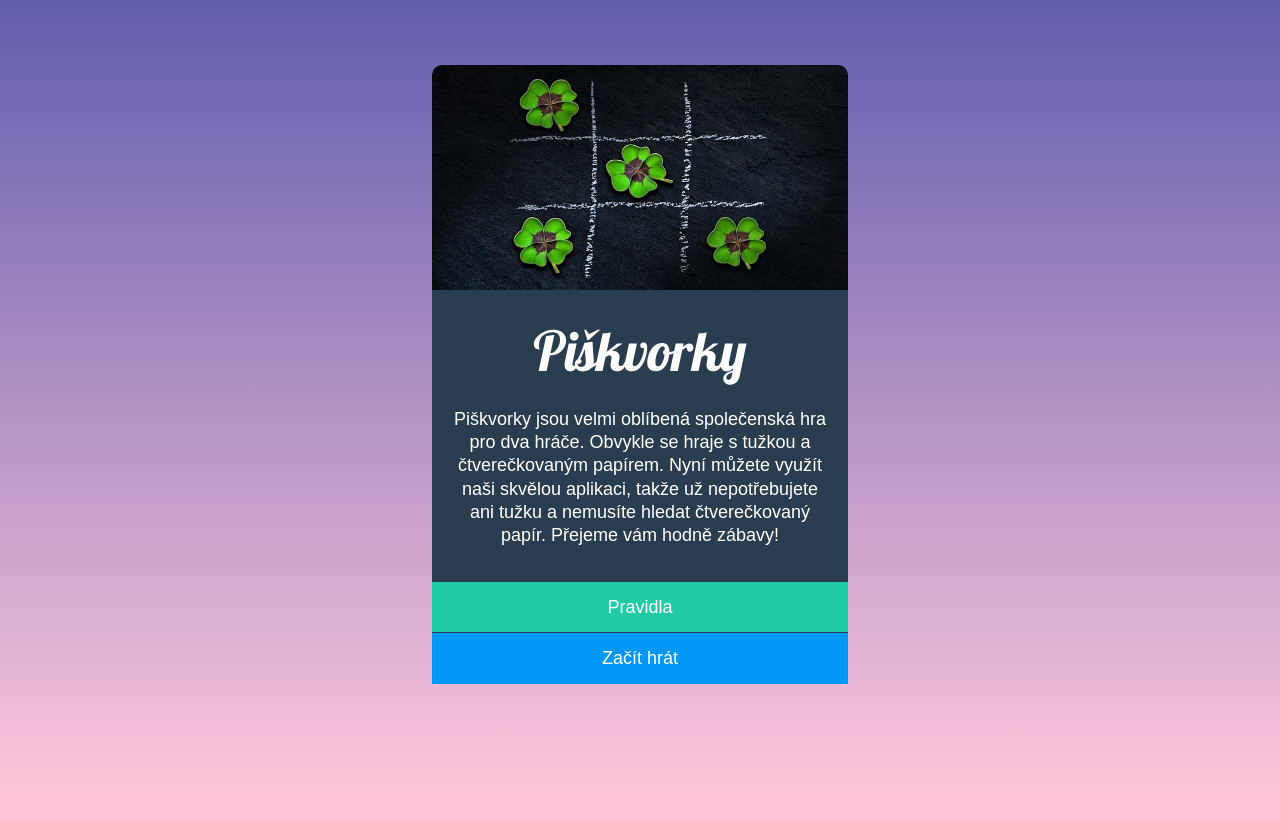
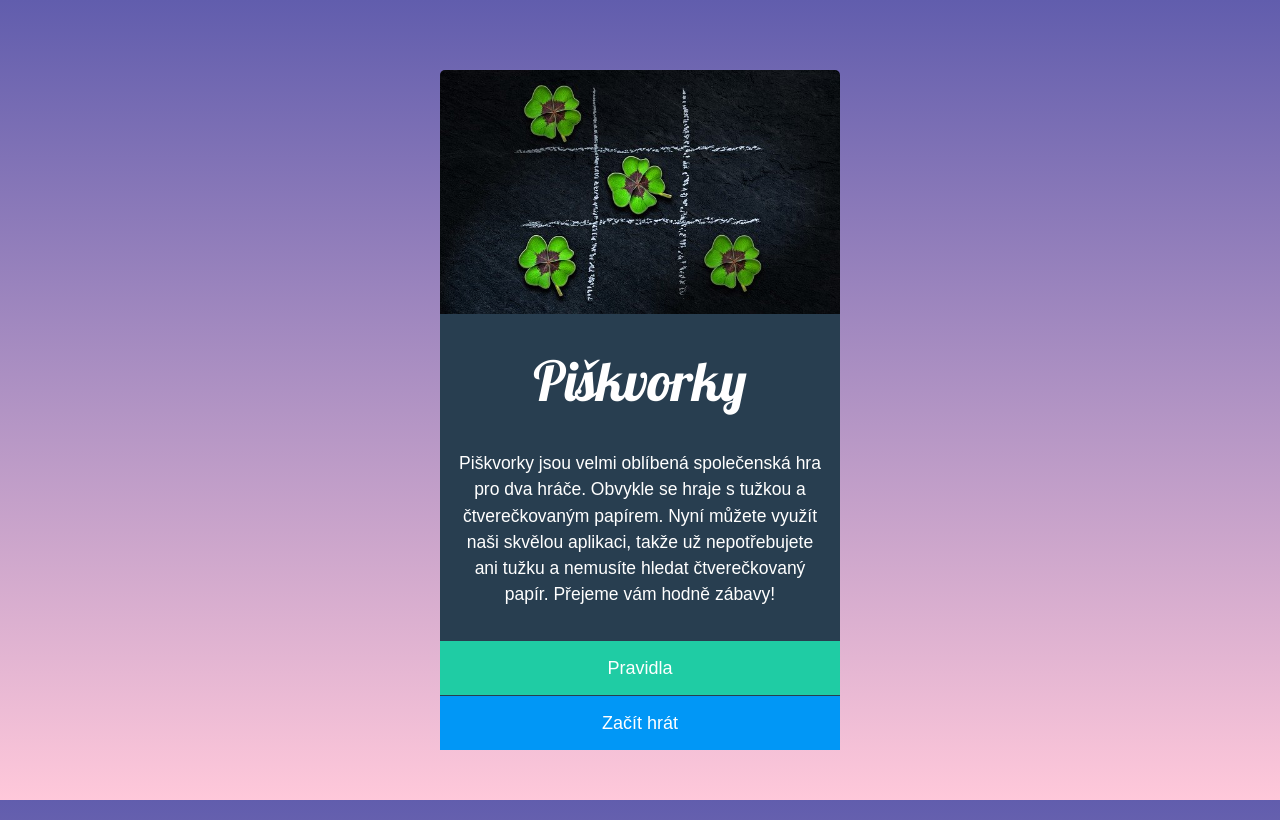
Before and after one commit to MartinaKolarova/piskvorky, a plain HTML site: page index.html in a window 1280 px wide. Drawn offline with Linux system fonts and the light colour scheme.

Commit message:
Upgrade html and css

```diff
--- a/index.html
+++ b/index.html
@@ -10,7 +10,7 @@
     </style>
   </head>
   <body>
-    <div class="container" style="width: 26rem">
+    <div class="container" style="width: 25rem">
       <div class="container__image">
         <img class="image" src="uvodni.jpg" alt="Cloverleafs" />
       </div>
--- a/styly.css
+++ b/styly.css
@@ -7,18 +7,17 @@ body {
 }
 
 .container {
-  margin: 65px auto;
-  border-radius: 10px;
+  margin: 70px auto;
 }
 
 .image {
   width: 100%;
   max-height: 100%;
-  border-radius: 10px 10px 0 0;
+  border-radius: 5px 5px 0 0;
 }
 
 .container__image {
-  height: 225px;
+  height: 244px;
 }
 
 .container__content {
@@ -28,10 +27,10 @@ body {
 
 .container__text {
   color: #ffff;
-  font-size: 18px;
+  font-size: 17.5px;
   text-align: center;
   font-family: sans-serif;
-  line-height: 1.3;
+  line-height: 1.5;
 }
 
 .container__title {
@@ -41,8 +40,8 @@ body {
   font-weight: 400;
   font-style: normal;
   font-size: 55px;
-  line-height: 0.3;
-  padding-bottom: 0.3cm;
+  line-height: 0.5;
+  padding-bottom: 0.5cm;
 }
 
 .button__pravidla {
@@ -69,6 +68,6 @@ body {
   font-size: large;
   font-family: sans-serif;
   text-decoration: none;
-  line-height: 2.8;
+  line-height: 3;
   display: block;
 }
```
